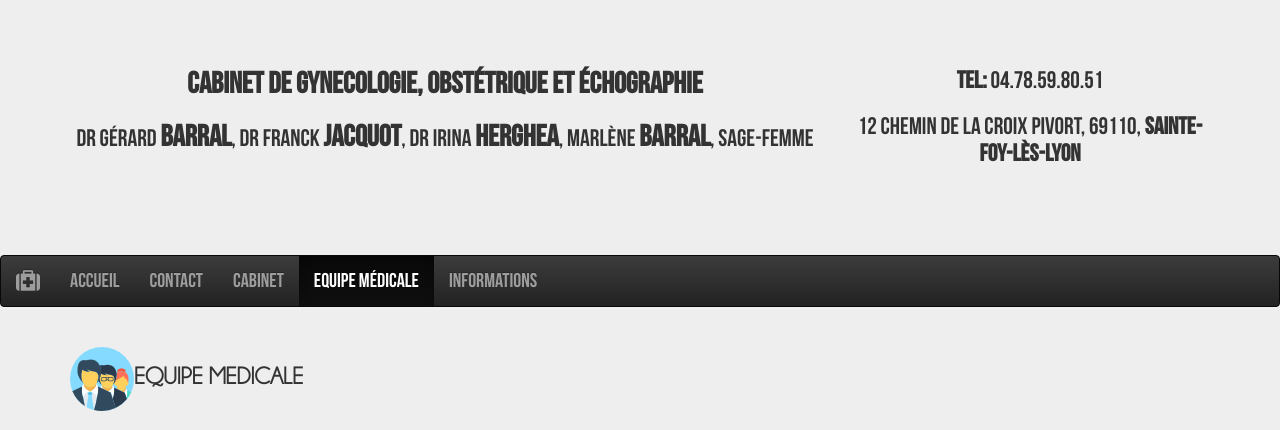
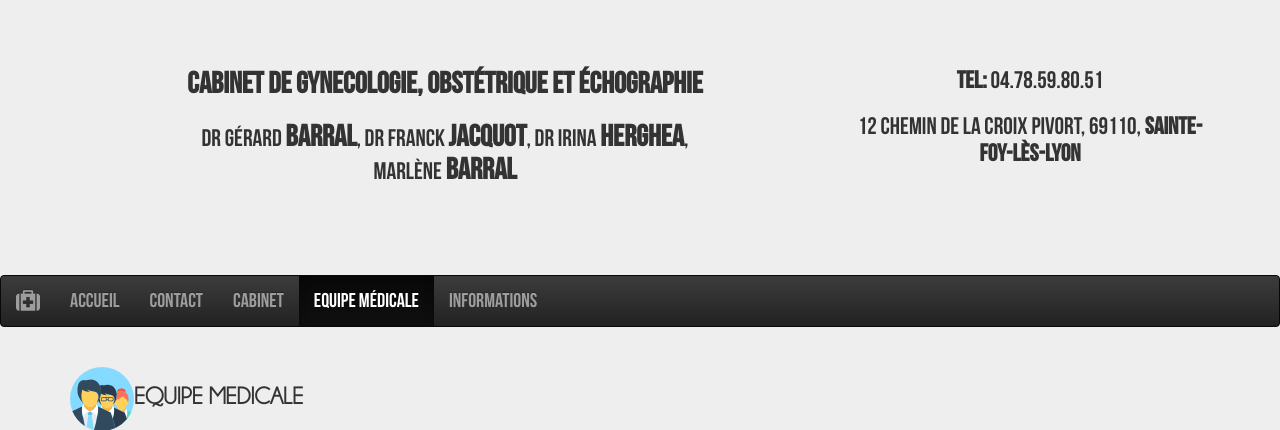
Before and after one commit to KamLan/website, a PHP site: page /equipe.php in a window 1280 px wide. Shown: the top 430 px of the page. Run offline with PHP 8.4, Linux system fonts and the light colour scheme; some libraries are stand-ins or nearby versions.

Commit message:
fix top other pages

```diff
--- a/cabinet.php
+++ b/cabinet.php
@@ -27,7 +27,7 @@
                 </strong>
               </h2>
               <h3>
-                Dr Gérard <strong>BARRAL</strong>, Dr Franck <strong>JACQUOT</strong>, Dr Irina <strong>HERGHEA</strong>, Marlène <strong>BARRAL</strong>, Sage-femme
+                Dr Gérard <strong>BARRAL</strong>, Dr Franck <strong>JACQUOT</strong>, Dr Irina <strong>HERGHEA</strong>, <br> Marlène <strong>BARRAL</strong>
               </h3>
             </div>
             <div class="col-sm-4">
--- a/contact.php
+++ b/contact.php
@@ -27,7 +27,7 @@
                 </strong>
               </h2>
               <h3>
-                Dr Gérard <strong>BARRAL</strong>, Dr Franck <strong>JACQUOT</strong>, Dr Irina <strong>HERGHEA</strong>, Marlène <strong>BARRAL</strong>, Sage-femme
+                Dr Gérard <strong>BARRAL</strong>, Dr Franck <strong>JACQUOT</strong>, Dr Irina <strong>HERGHEA</strong>, <br> Marlène <strong>BARRAL</strong>
               </h3>
             </div>
             <div class="col-sm-4">
--- a/equipe.php
+++ b/equipe.php
@@ -27,7 +27,7 @@
                 </strong>
               </h2>
               <h3>
-                Dr Gérard <strong>BARRAL</strong>, Dr Franck <strong>JACQUOT</strong>, Dr Irina <strong>HERGHEA</strong>, Marlène <strong>BARRAL</strong>, Sage-femme
+                Dr Gérard <strong>BARRAL</strong>, Dr Franck <strong>JACQUOT</strong>, Dr Irina <strong>HERGHEA</strong>, <br> Marlène <strong>BARRAL</strong>
               </h3>
             </div>
             <div class="col-sm-4">
--- a/header.php
+++ b/header.php
@@ -11,7 +11,7 @@
             </strong>
           </h2>
           <h3>
-            Dr Gérard <strong>BARRAL</strong>, Dr Franck <strong>JACQUOT</strong>, Dr Irina <strong>HERGHEA</strong>, Marlène <strong>BARRAL</strong>, Sage-femme
+            Dr Gérard <strong>BARRAL</strong>, Dr Franck <strong>JACQUOT</strong>, Dr Irina <strong>HERGHEA</strong>, <br> Marlène <strong>BARRAL</strong>
           </h3>
         </div>
         <div class="col-sm-4">
--- a/information.php
+++ b/information.php
@@ -26,7 +26,7 @@
                 </strong>
               </h2>
               <h3>
-                Dr Gérard <strong>BARRAL</strong>, Dr Franck <strong>JACQUOT</strong>, Dr Irina <strong>HERGHEA</strong>, Marlène <strong>BARRAL</strong>, Sage-femme
+                Dr Gérard <strong>BARRAL</strong>, Dr Franck <strong>JACQUOT</strong>, Dr Irina <strong>HERGHEA</strong>, <br> Marlène <strong>BARRAL</strong>
               </h3>
             </div>
             <div class="col-sm-4">
```
